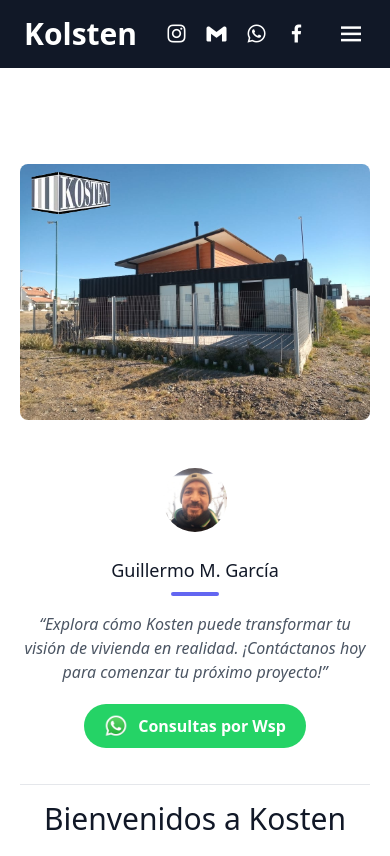
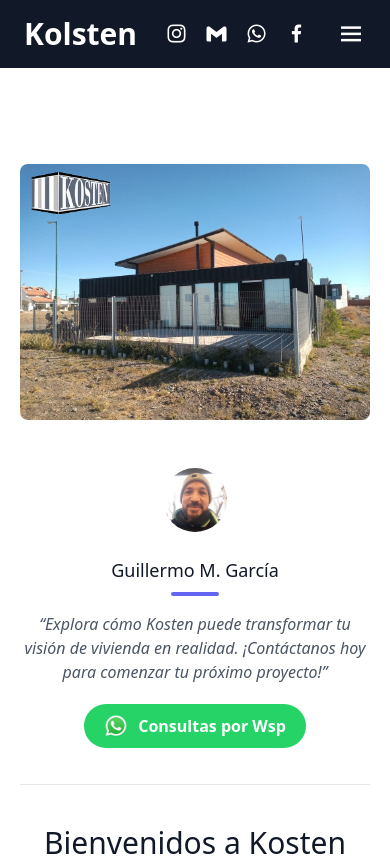
Before and after one commit to hectorgarciatw/kosten, a React (Vite) app: page / in a window 390 px wide. Shown: the top 856 px of the page. Built offline with nearby package versions, Linux system fonts and the light colour scheme.

Commit message:
Centrados

```diff
--- a/src/components/About.jsx
+++ b/src/components/About.jsx
@@ -27,7 +27,7 @@
                             />
                         </div>
                         <div className="sm:w-2/3 sm:pl-8 sm:py-8 sm:border-l border-gray-200 sm:border-t-0 border-t mt-4 pt-4 sm:mt-0 text-center sm:text-left">
-                            <h1 className="title-font sm:text-4xl text-3xl mb-4 font-medium text-gray-900">Bienvenidos a Kosten</h1>
+                            <h1 className="title-font sm:text-4xl text-3xl mb-4 font-medium text-gray-900 mt-6 sm:mt-0">Bienvenidos a Kosten</h1>
                             <p className="mb-8 leading-relaxed">
                                 Somos Kosten, una empresa familiar con más de 30 años de experiencia dedicada a la innovación en construcción en la Patagonia. Nos especializamos en la creación de unidades habitacionales utilizando tecnologías
                                 avanzadas como contenedores y el sistema constructivo Steel Frame.
--- a/src/components/Contact.jsx
+++ b/src/components/Contact.jsx
@@ -3,7 +3,7 @@
 export default function Contact() {
     return (
         <section id="contacto" className="text-gray-600 body-font relative">
-            <div className="container px-5 py-24 mx-auto flex sm:flex-nowrap flex-wrap">
+            <div className="container px-5 py-16 mx-auto flex sm:flex-nowrap flex-wrap">
                 <div className="lg:w-2/3 md:w-1/2 bg-gray-300 rounded-lg overflow-hidden sm:mr-10 p-6 flex items-end justify-start relative">
                     <iframe
                         width="100%"
--- a/src/components/Gallery.jsx
+++ b/src/components/Gallery.jsx
@@ -81,10 +81,10 @@
 
     return (
         <section id="trabajos" className="text-gray-600 body-font">
-            <div className="container px-5 py-24 mx-auto max-w-screen-lg">
+            <div className="container px-5  mx-auto max-w-screen-lg">
                 <div className="flex flex-col items-center w-full mb-20 text-center">
                     <div className="lg:w-1/2 w-full mb-6 lg:mb-0">
-                        <h1 className="sm:text-3xl text-2xl font-medium title-font mb-2 text-gray-900">Últimos trabajos realizados</h1>
+                        <h1 className="sm:text-3xl text-2xl font-medium title-font mb-1 text-gray-900">Últimos trabajos realizados</h1>
                         <div className="h-1 bg-indigo-500 rounded w-full"></div>
                     </div>
                     <p className="lg:w-1/2 w-full leading-relaxed text-gray-500 mt-4">
```
